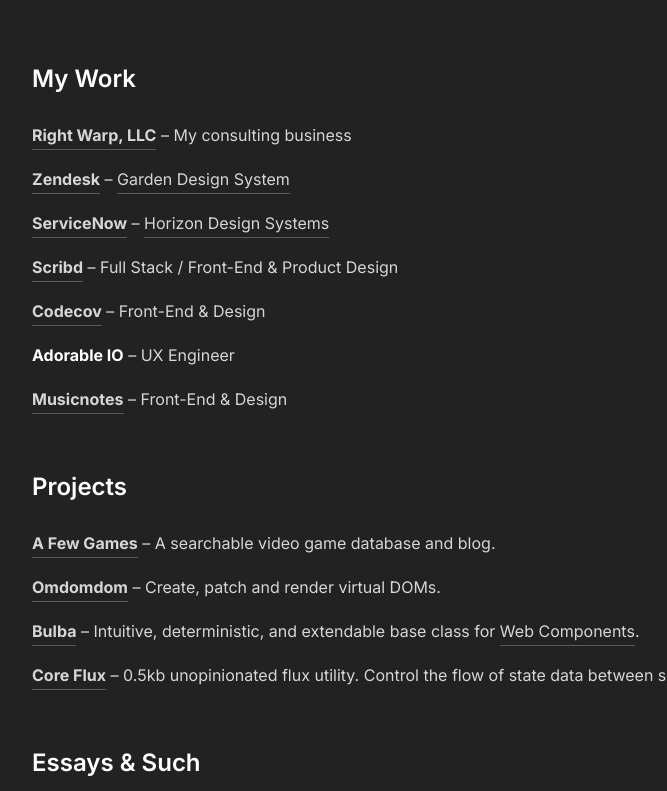
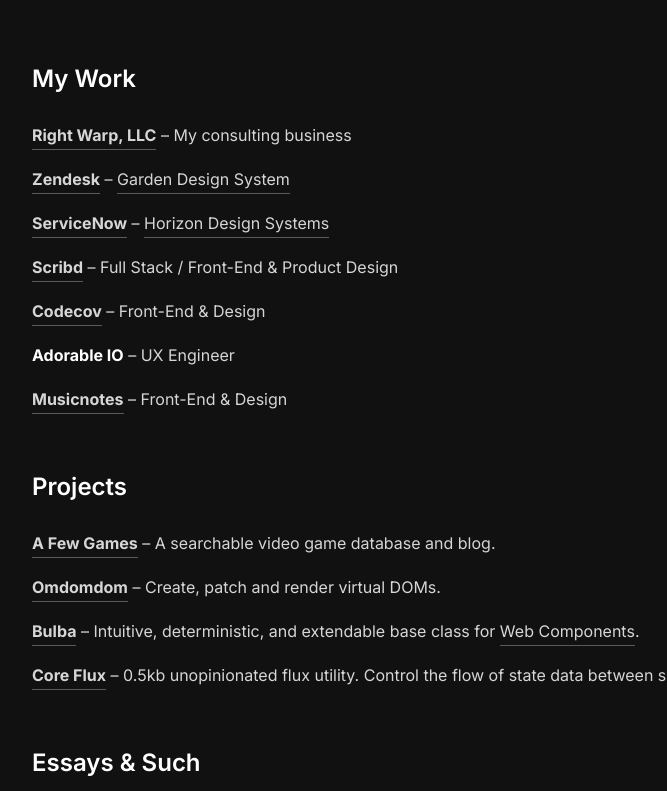
Before and after one commit to geotrev/geotrev.com, an Eleventy site: page index.html in a window 1280 px wide. Shown: the part 390-1181 px from the top of the page, without its empty margins (188-855 px from the left). Built offline with nearby package versions, Linux system fonts and the light colour scheme; Eleventy itself is replaced by a stand-in of ours; files that its build step writes are made by us from their sources; no server answers.

Commit message:
chore: update bg color

```diff
--- a/assets/styles.css
+++ b/assets/styles.css
@@ -17,7 +17,7 @@
 /* site styles */
 
 :root {
-  --background-color: #222222;
+  --background-color: #111111;
   /*
     Fira Code will be pulled from a viewer's installed fonts as a tiny bonus.
   */
```
